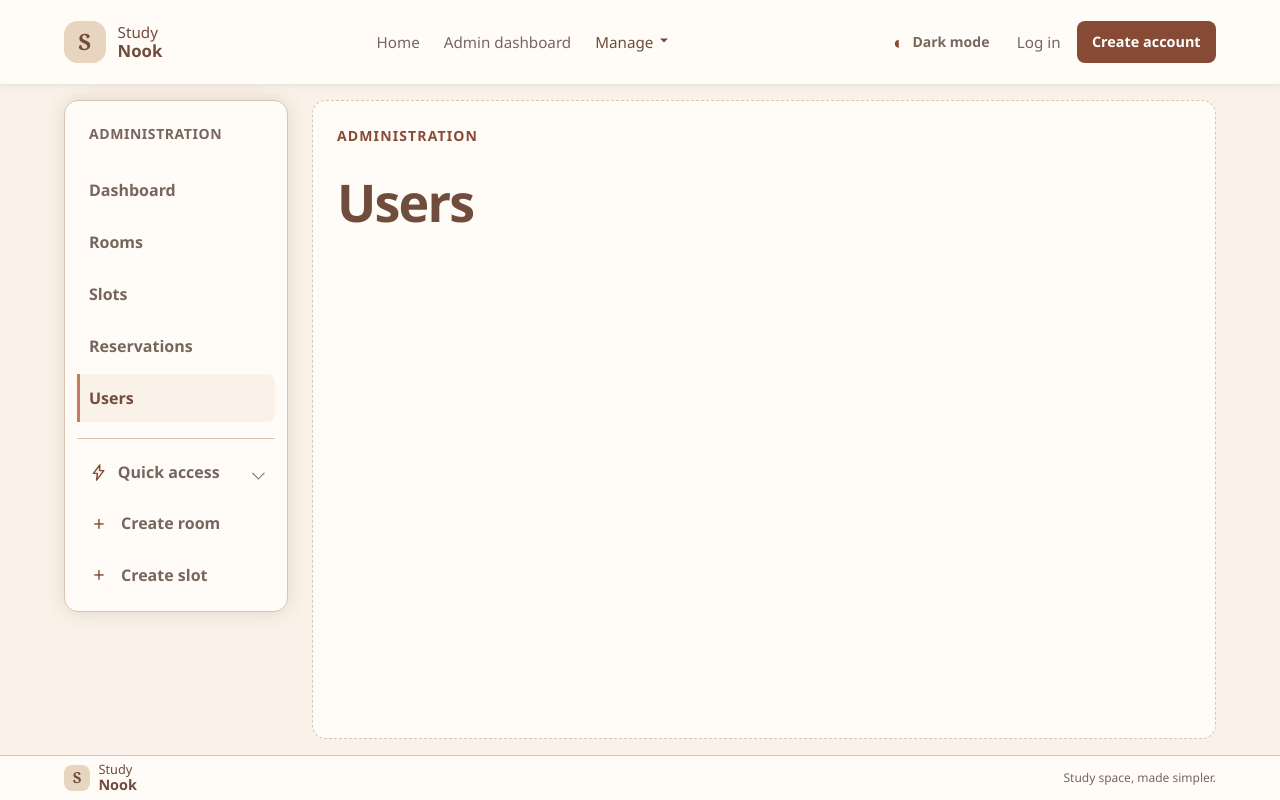
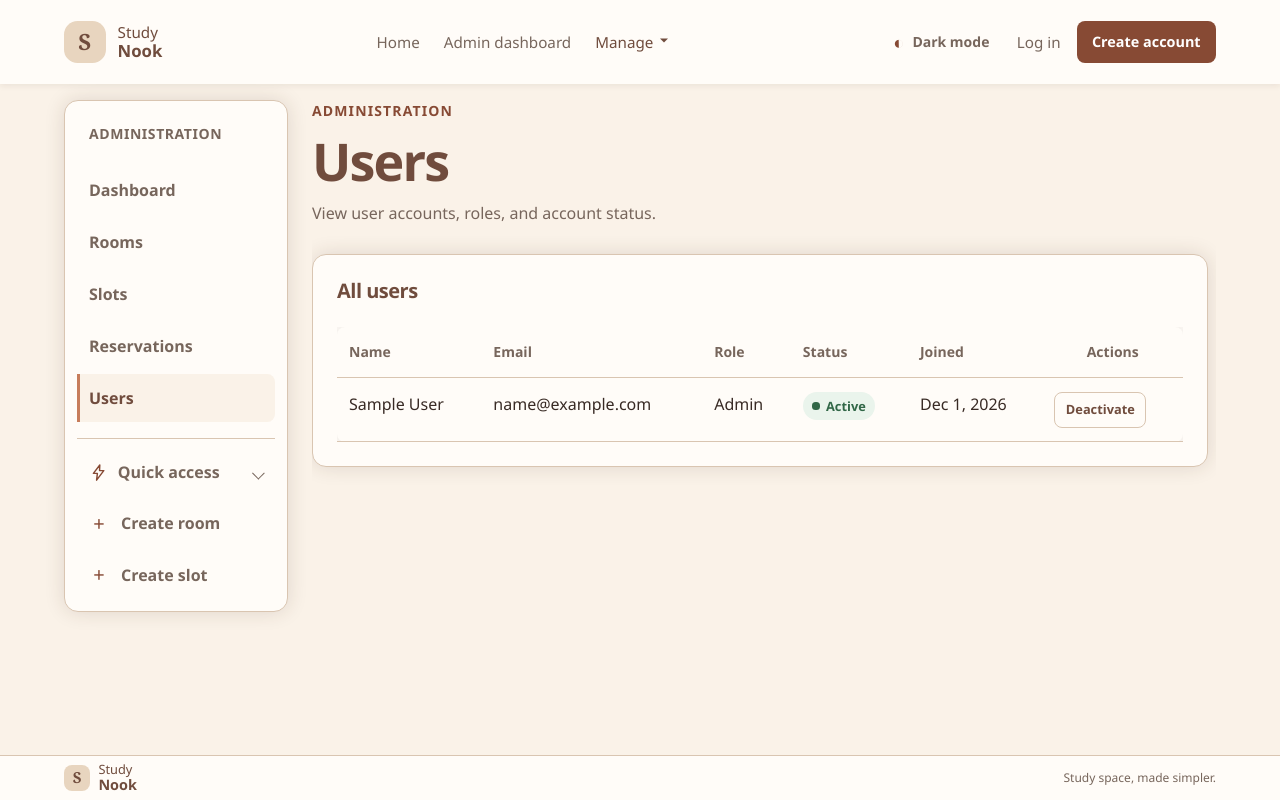
Before and after one commit to asmaa-aljazzar/Reservation-Management-System, a PHP site: page /pages/admin/users.php in a window 1280 px wide. Run offline with PHP 8.4, Linux system fonts and the light colour scheme; the visitor is signed in with stand-in values (Sample User, id 1).

Commit message:
feat: add admin user status management

```diff
--- a/includes/user_functions.php
+++ b/includes/user_functions.php
@@ -0,0 +1,54 @@
+<?php
+
+require_once __DIR__ . '/db.php';
+
+function countAllUsers(): int
+{
+    $stmt = prepare("SELECT COUNT(*) FROM users");
+    $stmt->execute();
+
+    return (int) $stmt->fetchColumn();
+}
+
+function userExists(int $userId): bool
+{
+    $stmt = prepare("SELECT 1 FROM users WHERE user_id = :userId");
+    $stmt->execute([':userId' => $userId]);
+
+    return $stmt->fetchColumn() !== false;
+}
+
+function setUserStatus(int $userId, bool $isActive): bool
+{
+    $stmt = prepare(
+        "UPDATE users
+         SET is_active = :isActive
+         WHERE user_id = :userId"
+    );
+    $stmt->execute([
+        ':isActive' => $isActive,
+        ':userId' => $userId,
+    ]);
+
+    return $stmt->rowCount() === 1;
+}
+
+function getAllUsers(int $page = 1, int $perPage = 10): array
+{
+    $page = max(1, $page);
+    $perPage = max(1, $perPage);
+    $offset = ($page - 1) * $perPage;
+
+    $stmt = prepare(
+        "SELECT user_id, full_name, email, role, is_active, created_at
+         FROM users
+         ORDER BY created_at DESC, full_name ASC
+         LIMIT :limit OFFSET :offset"
+    );
+
+    $stmt->bindValue(':limit', $perPage, PDO::PARAM_INT);
+    $stmt->bindValue(':offset', $offset, PDO::PARAM_INT);
+    $stmt->execute();
+
+    return $stmt->fetchAll(PDO::FETCH_ASSOC);
+}
--- a/includes/validation.php
+++ b/includes/validation.php
@@ -15,6 +15,11 @@ function isValidEmail(string $email): bool
     return $email !== ''
         && mb_strlen($email, 'UTF-8') <= 190
         && filter_var($email, FILTER_VALIDATE_EMAIL) !== false;
+}
+
+function isValidUserStatusData(int $userId, string $status): bool
+{
+    return $userId > 0 && in_array($status, ['0', '1'], true);
 }
 
 function passwordValidationErrors(string $password): array
--- a/pages/admin/users.php
+++ b/pages/admin/users.php
@@ -1,20 +1,98 @@
 <?php
 require_once __DIR__ . '/../../includes/access_control.php';
+require_once __DIR__ . '/../../includes/user_functions.php';
 requireRole('admin');
+
 $adminPage = true;
 $currentAdminPage = 'users.php';
 $pageTitle = 'Manage Users | Study Nook';
 $pageDescription = 'Manage user accounts for Study Nook.';
+$usersPerPage = 10;
+$requestedPage = filter_var($_GET['page'] ?? 1, FILTER_VALIDATE_INT);
+$usersCurrentPage = $requestedPage !== false && $requestedPage > 0 ? $requestedPage : 1;
+$usersTotalPages = max(1, (int) ceil(countAllUsers() / $usersPerPage));
+$usersCurrentPage = min($usersCurrentPage, $usersTotalPages);
+$users = getAllUsers($usersCurrentPage, $usersPerPage);
+
 require __DIR__ . '/../../includes/layout/header.php';
 require __DIR__ . '/../../includes/layout/navbar.php';
 ?>
 <main id="main-content" class="admin-page page-section">
     <div class="container admin-layout">
         <?php require __DIR__ . '/../../includes/layout/admin_sidebar.php'; ?>
-        <section class="admin-content admin-placeholder">
-            <p class="eyebrow">ADMINISTRATION</p>
-            <h1>Users</h1>
-        </section>
+
+        <div class="admin-content">
+            <header class="admin-page-heading">
+                <p class="eyebrow">ADMINISTRATION</p>
+                <h1>Users</h1>
+                <p class="text-muted">View user accounts, roles, and account status.</p>
+            </header>
+
+            <section class="admin-panel card" aria-labelledby="users-list-title">
+                <div class="admin-panel__heading">
+                    <div>
+                        <h2 id="users-list-title">All users</h2>
+                    </div>
+                </div>
+                <div class="admin-table-wrap">
+                    <table class="admin-table">
+                        <caption class="visually-hidden">User accounts</caption>
+                        <thead>
+                            <tr>
+                                <th scope="col">Name</th>
+                                <th scope="col">Email</th>
+                                <th scope="col">Role</th>
+                                <th scope="col">Status</th>
+                                <th scope="col">Joined</th>
+                                <th scope="col">Actions</th>
+                            </tr>
+                        </thead>
+                        <tbody>
+                            <?php if ($users === []): ?>
+                                <tr><td class="admin-empty" colspan="6"><span class="admin-empty__title">No users found</span></td></tr>
+                            <?php else: ?>
+                                <?php foreach ($users as $user): ?>
+                                    <?php $userIsActive = (bool) ($user['is_active'] ?? false); ?>
+                                    <tr>
+                                        <td><?= htmlspecialchars((string) $user['full_name'], ENT_QUOTES, 'UTF-8') ?></td>
+                                        <td><?= htmlspecialchars((string) $user['email'], ENT_QUOTES, 'UTF-8') ?></td>
+                                        <td><?= htmlspecialchars(ucfirst((string) $user['role']), ENT_QUOTES, 'UTF-8') ?></td>
+                                        <td><span class="room-status<?= $userIsActive ? ' is-active' : ' is-inactive' ?>"><?= $userIsActive ? 'Active' : 'Inactive' ?></span></td>
+                                        <td><?= htmlspecialchars(date('M j, Y', strtotime((string) $user['created_at'])), ENT_QUOTES, 'UTF-8') ?></td>
+                                        <td>
+                                            <form method="post" action="<?= htmlspecialchars(app_url('actions/users/update-status.php'), ENT_QUOTES, 'UTF-8') ?>">
+                                                <input type="hidden" name="user_id" value="<?= (int) $user['user_id'] ?>">
+                                                <input type="hidden" name="is_active" value="<?= $userIsActive ? '0' : '1' ?>">
+                                                <input type="hidden" name="page" value="<?= $usersCurrentPage ?>">
+                                                <button class="button button--secondary room-status__action" type="submit"<?= (int) ($_SESSION['user']['user_id'] ?? 0) === (int) $user['user_id'] && $userIsActive ? ' disabled' : '' ?>><?= $userIsActive ? 'Deactivate' : 'Activate' ?></button>
+                                            </form>
+                                        </td>
+                                    </tr>
+                                <?php endforeach; ?>
+                            <?php endif; ?>
+                        </tbody>
+                    </table>
+                </div>
+
+                <?php if ($usersTotalPages > 1): ?>
+                    <?php $pageWindow = range(max(1, $usersCurrentPage - 2), min($usersTotalPages, $usersCurrentPage + 2)); ?>
+                    <nav class="room-pagination" aria-label="Users pages">
+                        <span class="room-pagination__status">Page <?= $usersCurrentPage ?> of <?= $usersTotalPages ?></span>
+                        <div class="room-pagination__controls">
+                            <?php if ($usersCurrentPage > 1): ?>
+                                <a class="room-pagination__link" href="<?= htmlspecialchars(app_url('pages/admin/users.php?page=' . ($usersCurrentPage - 1)), ENT_QUOTES, 'UTF-8') ?>">Previous</a>
+                            <?php endif; ?>
+                            <?php foreach ($pageWindow as $pageNumber): ?>
+                                <a class="room-pagination__link<?= $pageNumber === $usersCurrentPage ? ' is-current' : '' ?>" href="<?= htmlspecialchars(app_url('pages/admin/users.php?page=' . $pageNumber), ENT_QUOTES, 'UTF-8') ?>"<?= $pageNumber === $usersCurrentPage ? ' aria-current="page"' : '' ?>><?= $pageNumber ?></a>
+                            <?php endforeach; ?>
+                            <?php if ($usersCurrentPage < $usersTotalPages): ?>
+                                <a class="room-pagination__link" href="<?= htmlspecialchars(app_url('pages/admin/users.php?page=' . ($usersCurrentPage + 1)), ENT_QUOTES, 'UTF-8') ?>">Next</a>
+                            <?php endif; ?>
+                        </div>
+                    </nav>
+                <?php endif; ?>
+            </section>
+        </div>
     </div>
 </main>
 <?php require __DIR__ . '/../../includes/layout/footer.php'; ?>
```
Also changed, not shown: actions/users/update-status.php (+46 -0 lines).
